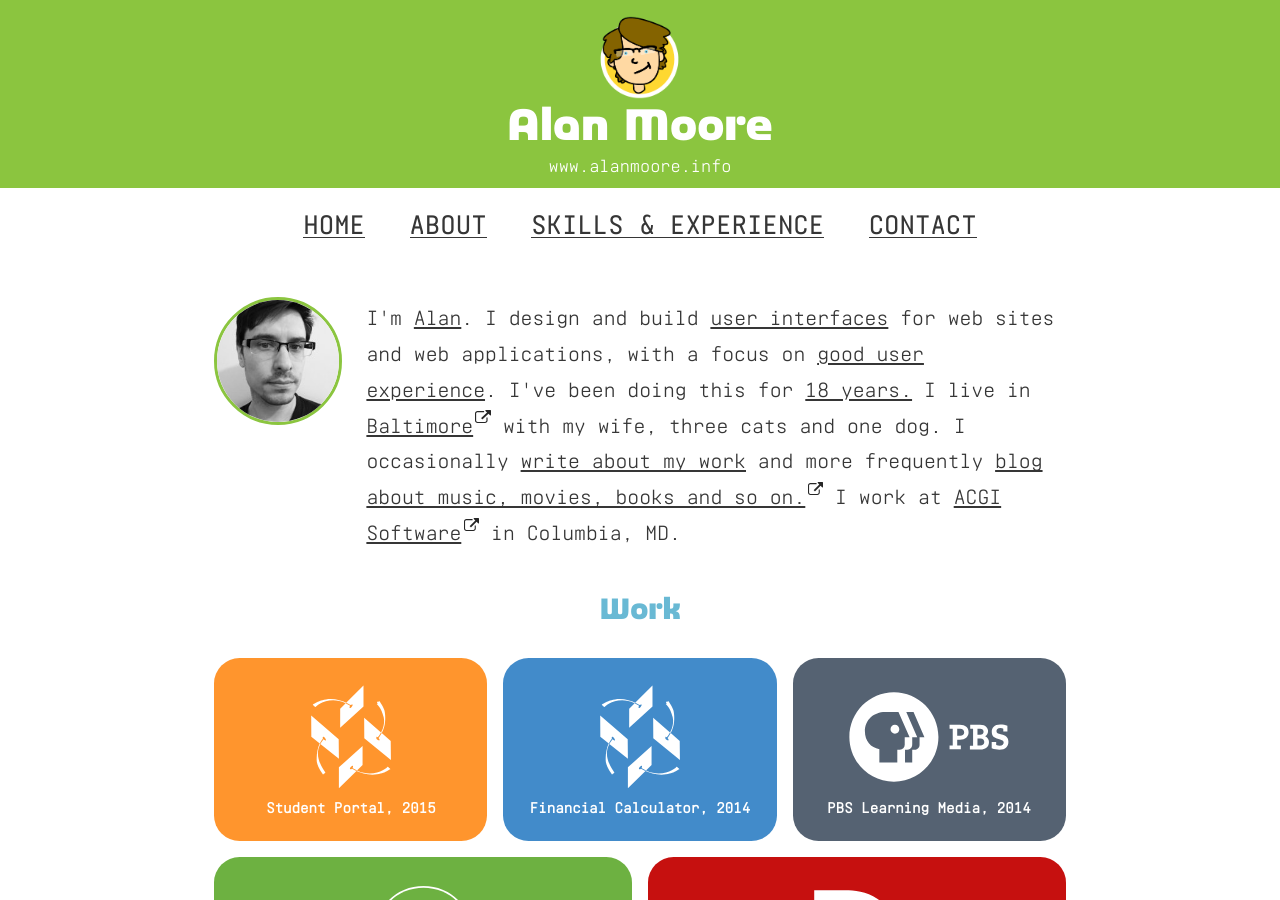
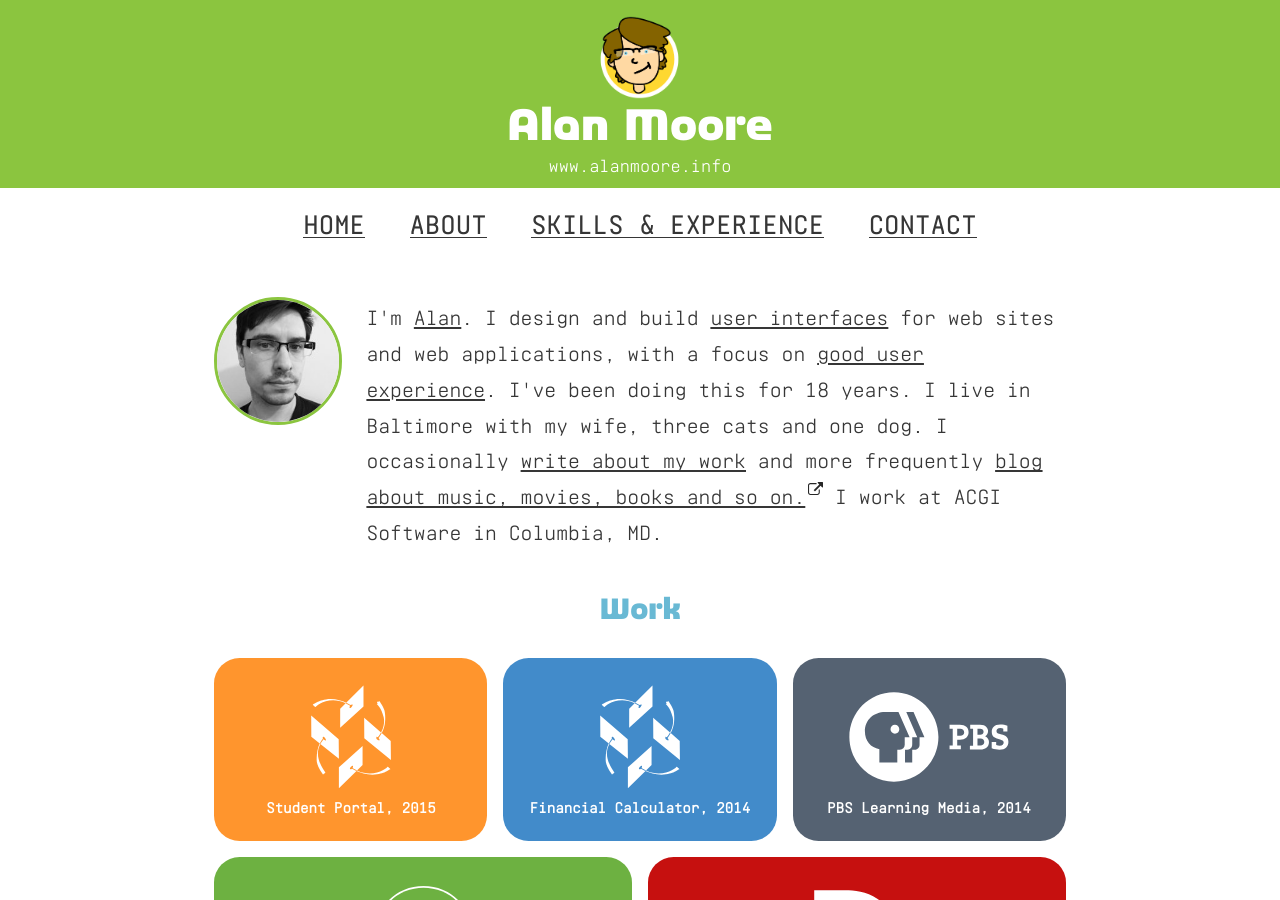
Before and after one commit to alanmoore/alanmoore.github.io, a Jekyll site: the page built from index.html, in a window 1280 px wide and 900 px high. Built offline with Jekyll 4.4.1, drawn with Linux system fonts in a browser that asks for light colours; nearby versions of some CDN libraries.

Commit message:
Removed some of the underlined text (too many links)

```diff
--- a/index.html
+++ b/index.html
@@ -9,13 +9,10 @@ order: 1
     <div class="media__body">
         <p>I'm <a href="/about">Alan</a>. I design and build <a href="#work">user interfaces</a>
         for web sites and web applications, with a focus on <a href="#ux">good user experience</a>.
-        I've been doing this for <a href="/skills">18 years.</a> I live in
-        <a href="http://baltimore.org" target="_blank" class="icon  icon--external-link">Baltimore</a>
-        with my wife, three cats and one dog. I occasionally <a href="#blog">write about my work</a>
-        and more frequently <a href="http://www.funkierthanthou.net" class="icon
-        icon--external-link">blog about music, movies, books and so on.</a> I work at
-        <a href="http://www.acgisoftware.com" target="_blank" class="icon  icon--external-link">ACGI
-            Software</a> in Columbia, MD. </p>
+        I've been doing this for 18 years. I live in Baltimore with my wife, three cats and one
+        dog. I occasionally <a href="#blog">write about my work</a> and more frequently
+        <a href="http://www.funkierthanthou.net" class="icon  icon--external-link">blog about
+        music, movies, books and so on.</a> I work at ACGI Software in Columbia, MD. </p>
     </div>
 </section>
 <h3 class="title" id="work">Work</h3>
```
